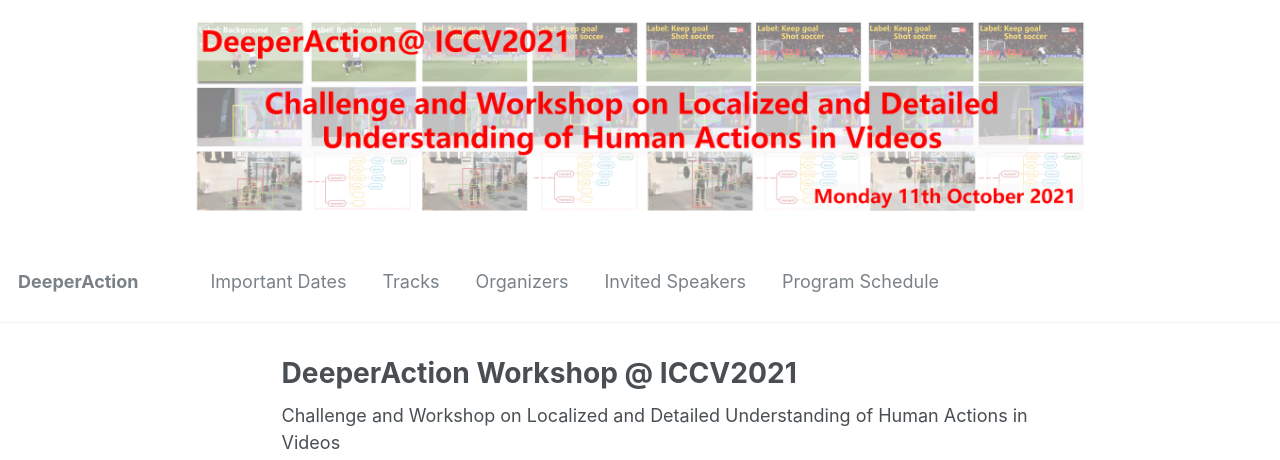
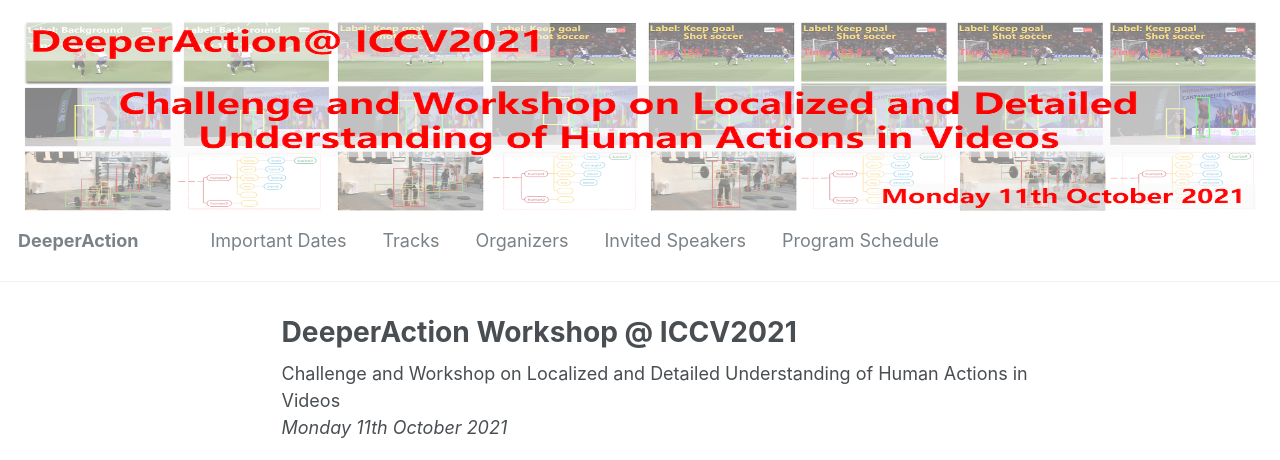
Before and after one commit to deeperaction/deeperaction.github.io, a Jekyll site: the page built from _pages/about.md, in a window 1280 px wide. Shown: the top 460 px of the page. Built offline with Jekyll 4.4.1, drawn with Linux system fonts in a browser that asks for light colours.

Commit message:
UPDATE: head image

```diff
--- a/_includes/masthead.html
+++ b/_includes/masthead.html
@@ -3,6 +3,8 @@
 <div class="masthead">
   <div class="masthead__inner-wrap">
     <div class="masthead__menu">
+      <div style="background-image: url('/images/top_small.png'); background-size: 100% 100%; height:200px;" class="valign bottom">
+      </div>
       <nav id="site-nav" class="greedy-nav">
         <button><div class="navicon"></div></button>
         <ul class="visible-links">
--- a/_layouts/default.html
+++ b/_layouts/default.html
@@ -8,9 +8,6 @@
 <html lang="{{ site.locale | slice: 0,2 }}" class="no-js">
   <head>
     {% include slider_styles.html %}
-    <p style="text-align:center;">
-    <img style="height:200px" src='/images/top_small.png'>
-    </p>
     {% include head.html %}
     {% include head/custom.html %}
   </head>
```
